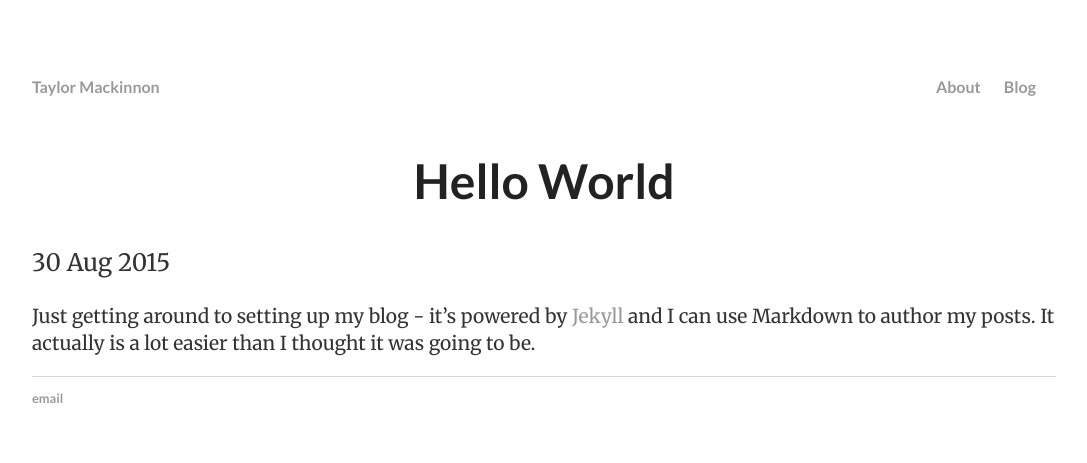
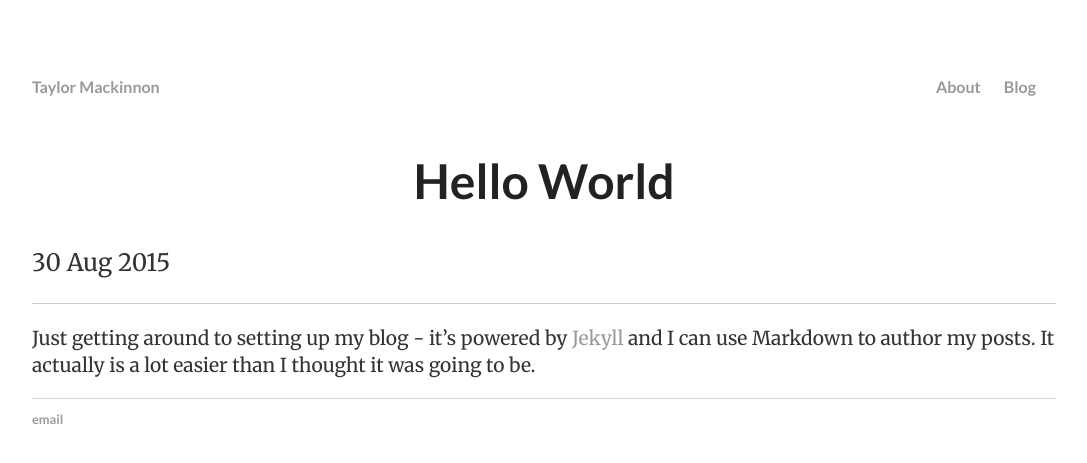
Before and after one commit to taymac/taymac.github.io, a Jekyll site: the page built from _posts/2015-08-30-Hello-World.md, in a window 1280 px wide. Shown: the top 463 px of the page, without its empty margins (96-1183 px from the left). Built offline with Jekyll 4.4.1, drawn with Linux system fonts in a browser that asks for light colours.

Commit message:
Update post.html

```diff
--- a/_layouts/post.html
+++ b/_layouts/post.html
@@ -4,6 +4,8 @@ layout: default
 <h1>{{ page.title }}</h1>
 <p class="meta">{{ page.date | date_to_string }}</p>
 
+<hr class="postmeta" />
+
 <div class="post">
   {{ content }}
 </div>
```
